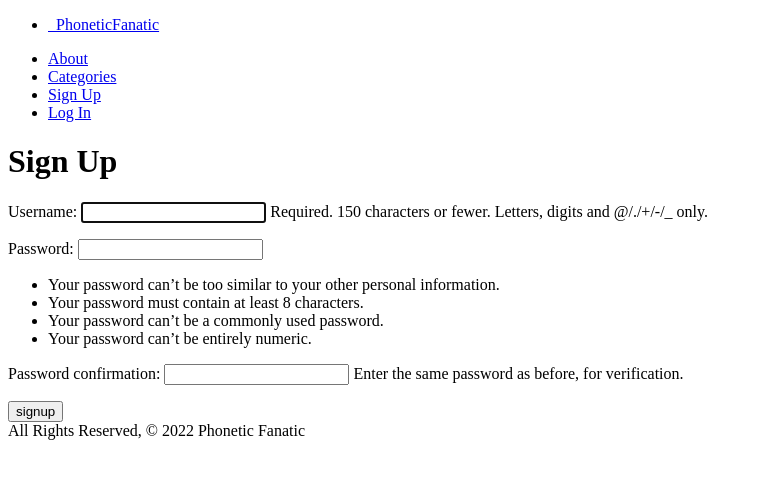
After one commit to MirandaBillue/phonetic_fanatic, a Django app: page /accounts/signup/ in a window 1280 px wide. The commit adds this page. Shown: the top 479 px of the page, without its empty margins (0-762 px from the left). Run offline with Django 4.2, Linux system fonts and the light colour scheme.

Commit message:
User Model Added

```diff
--- a/phonetic_fanatic/settings.py
+++ b/phonetic_fanatic/settings.py
@@ -117,6 +117,8 @@ USE_TZ = True
 # https://docs.djangoproject.com/en/4.1/howto/static-files/
 
 STATIC_URL = 'static/'
+LOGIN_REDIRECT_URL = '/categories/'
+LOGOUT_REDIRECT_URL = '/'
 
 # Default primary key field type
 # https://docs.djangoproject.com/en/4.1/ref/settings/#default-auto-field
--- a/phonetic_fanatic/urls.py
+++ b/phonetic_fanatic/urls.py
@@ -19,4 +19,5 @@ from django.urls import path, include
 urlpatterns = [
     path('admin/', admin.site.urls),
     path('', include('words.urls')),
+    path('accounts/', include('django.contrib.auth.urls')),
 ]
--- a/words/models.py
+++ b/words/models.py
@@ -1,11 +1,13 @@
 from django.db import models
 from django.urls import reverse
+from django.contrib.auth.models import User
 
 
 # Create your models here.
 class Category(models.Model):
     name = models.CharField(max_length=100)
     gradelevel = models.IntegerField()
+    user = models.ForeignKey(User, on_delete=models.CASCADE)
 
     def __str__(self):
         return self.name
--- a/words/templates/base.html
+++ b/words/templates/base.html
@@ -23,9 +23,15 @@
                     </li>
                 </ul>
                 <ul class="right">
-                    <li><a href="/about">About</a></li>
+                    <li><a href="{% url 'about' %}">About</a></li>
                     <li><a href="{% url 'index' %}">Categories</a></li>
+                    {% if user.is_authenticated %}
                     <li><a href="{% url 'categories_create' %}">Add a Category</a></li>
+                    <li><a href="{% url 'logout' %}">Log Out</a></li>
+                    {% else %}
+                    <li><a href="{% url 'signup' %}">Sign Up</a></li>
+                    <li><a href="{% url 'login' %}">Log In</a></li>
+                    {% endif %}
                 </ul>
             </div>
         </nav>
--- /dev/null
+++ b/words/templates/registration/signup.html
@@ -0,0 +1,14 @@
+{% extends 'base.html' %} {% block content %}
+
+<h1>Sign Up</h1>
+
+{% if error_message %}
+<p>{{ error_message }}</p>
+{% endif %}
+
+<form method="post" action="{% url 'signup' %}">
+  {% csrf_token %} {{ form.as_p }}
+  <input type="submit" class="btn" value="signup" />
+</form>
+
+{% endblock %}
--- a/words/urls.py
+++ b/words/urls.py
@@ -9,4 +9,5 @@ urlpatterns = [
     path('categories/create/', views.CategoryCreate.as_view(), name='categories_create'),
     path('categories/<int:pk>/update', views.CategoryUpdate.as_view(), name='categories_update'),
     path('categories/<int:pk>/delete', views.CategoryDelete.as_view(), name='categories_delete'),
+    path('accounts/signup/', views.signup, name='signup'),
 ]
--- a/words/views.py
+++ b/words/views.py
@@ -1,5 +1,9 @@
-from django.shortcuts import render
+from django.shortcuts import render, redirect
 from django.views.generic.edit import CreateView, UpdateView, DeleteView
+from django.contrib.auth import login
+from django.contrib.auth.forms import UserCreationForm
+from django.contrib.auth.decorators import login_required
+from django.contrib.auth.mixins import LoginRequiredMixin
 from .models import Category
 
 # Create your views here.
@@ -9,18 +13,36 @@ def home(request):
 def about(request):
     return render(request, 'about.html')
 
+@login_required
 def categories_index(request):
-    categories = Category.objects.all()
+    categories = Category.objects.filter(user=request.user)
     return render(request, 'categories/index.html', { 'categories': categories })
 
 def categories_detail(request, category_id):
     category = Category.objects.get(id=category_id)
     return render(request, 'categories/detail.html', { 'category': category })
 
-class CategoryCreate(CreateView):
+def signup(request):
+    error_message = ''
+    if request.method == 'POST':
+        form = UserCreationForm(request.POST)
+        if form.is_valid():
+            user = form.save()
+            login(request, user)
+            return redirect('index')
+        else:
+            error_message = 'Invalid sign up - try again'
+    form = UserCreationForm()
+    context = {'form': form, 'error_message': error_message}
+    return render(request, 'registration/signup.html', context)
+
+class CategoryCreate(LoginRequiredMixin, CreateView):
     model = Category
     fields = ['name', 'gradelevel']
-    success_url = '/categories/'
+
+    def form_valid(self, form):
+        form.instance.user = self.request.user
+        return super().form_valid(form)
 
 class CategoryUpdate(UpdateView):
     model = Category
```
Also changed, not shown: words/templates/registration/login.html (added, +10 -0 lines), words/migrations/0003_category_user.py (added).
